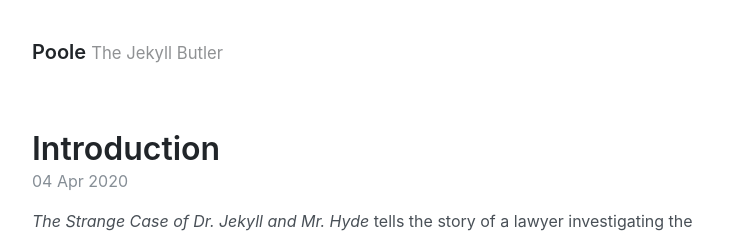
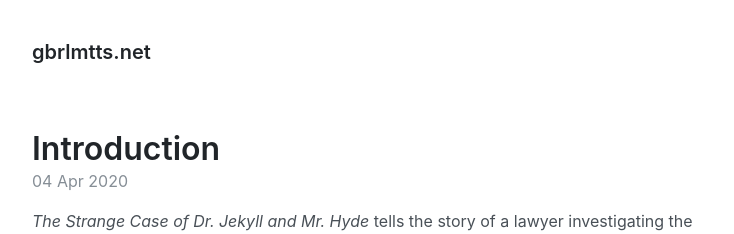
Before and after one commit to gbrlmtts/gbrlmtts.github.io, a Jekyll site: the page built from index.html, in a window 1280 px wide. Shown: the top 234 px of the page, without its empty margins (272-1006 px from the left). Built offline with Jekyll 4.4.1, drawn with Linux system fonts in a browser that asks for light colours; the list of posts is cut into pages by our own code.

Commit message:
Changing config.yml...

```diff
--- a/_config.yml
+++ b/_config.yml
@@ -1,7 +1,7 @@
 # Setup
-title: Poole
-tagline: The Jekyll Butler
-url: https://getpoole.com
+title: gbrlmtts.net
+tagline:
+url: https://gbrlmtts.net
 paginate: 1
 baseurl: ""
 permalink: pretty
@@ -33,9 +33,9 @@ sass:
 
 # Specify the author for blog posts
 author:
-  name: Mark Otto
-  url: https://twitter.com/mdo
-  email: markdotto@gmail.com
+  name: gbrlmtts
+  url: https://gbrlmtts.net
+  email: hello@gbrlmtts.net
 
 # Custom vars
 version: 3.0.0
```
